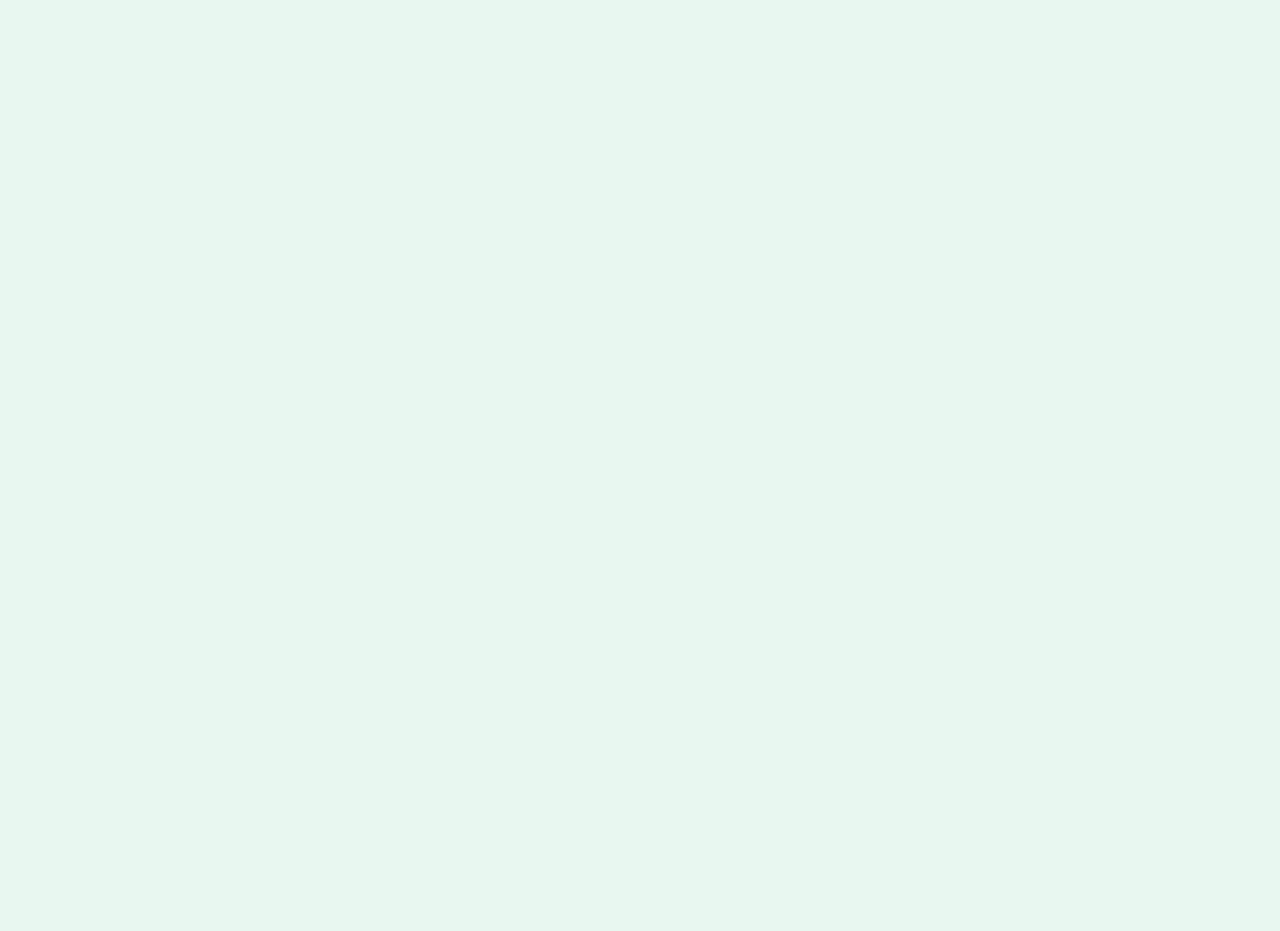
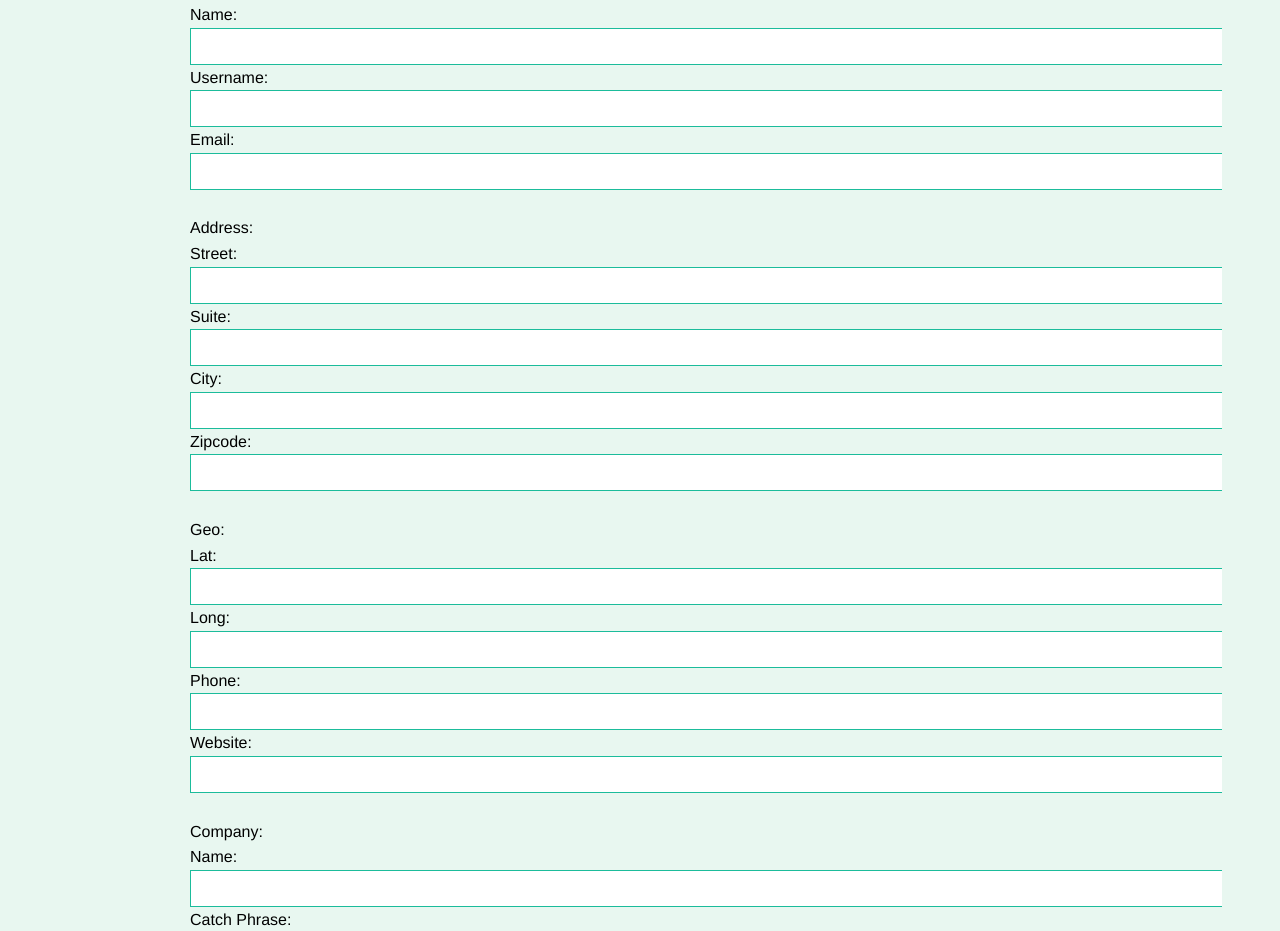
Before and after one commit to thaisviana/ExemploVuejs, a Vue app: page /form in a window 1280 px wide. Shown: the part 100-1031 px from the top of the page. Before the commit the page ends 800 px from the top, so only its background shows below. Built offline with nearby package versions, Linux system fonts and the light colour scheme.

Commit message:
obrigada cristian e mayara

```diff
--- a/src/components/AddUser.vue
+++ b/src/components/AddUser.vue
@@ -2,6 +2,72 @@
     <div>
 
   <h1>ADD USER</h1>
+  <form @submit.prevent="onSubmit">
+      <label for="name">Name:</label>
+      <br />
+      <input type="text" id="name" name="name" v-model="user_add.name" />
+      <br />
+      <label for="username">Username:</label>
+      <br />
+      <input type="text" id="username" name="username" v-model="user_add.username" />
+      <br />
+      <label for="email">Email:</label>
+      <br />
+      <input type="email" id="email" name="email" v-model="user_add.email" />
+      <br />
+      <br />
+      <div class="divisionForm">Address:</div>
+      <label for="street">Street:</label>
+      <br />
+      <input type="text" id="street" name="street" v-model="user_add.address.street" />
+      <br />
+      <label for="suite">Suite:</label>
+      <br />
+      <input type="text" id="suite" name="suite" v-model="user_add.address.suite" />
+      <br />
+      <label for="city">City:</label>
+      <br />
+      <input type="text" id="city" name="city" v-model="user_add.address.city" />
+      <br />
+      <label for="zipcode">Zipcode:</label>
+      <br />
+      <input type="text" id="zipcode" name="zipcode" v-model="user_add.address.zipcode" />
+      <br />
+      <br />
+      <div class="divisionForm">Geo:</div>
+      <label for="lat">Lat:</label>
+      <br />
+      <input type="text" id="lat" name="lat" v-model="user_add.address.geo.lat" />
+      <br />
+      <label for="long">Long:</label>
+      <br />
+      <input type="text" id="long" name="long" v-model="user_add.address.geo.lng" />
+      <br />
+      <label for="phone">Phone:</label>
+      <br />
+      <input type="text" id="phone" name="phone" v-model="user_add.phone" />
+      <br />
+      <label for="website">Website:</label>
+      <br />
+      <input type="text" id="website" name="website" v-model="user_add.website" />
+      <br />
+      <br />
+      <div class="divisionForm">Company:</div>
+      <label for="companyName">Name:</label>
+      <br />
+      <input type="text" id="companyName" name="companyName" v-model="user_add.company.name" />
+      <br />
+      <label for="catchPhrase">Catch Phrase:</label>
+      <br />
+      <input type="text" id="catchPhrase" name="catchPhrase" v-model="user_add.company.catchPhrase" />
+      <br />
+      <label for="companyBs">BS:</label>
+      <br />
+      <input type="text" id="companyBs" name="companyBs" v-model="user_add.company.bs" />
+      <br />
+      <br />
+      <button type="submit">Submit</button>
+    </form>
 
   </div>
 </template>
@@ -39,17 +105,25 @@ export default {
   methods: {
     ...mapActions(["addUser"]),
     onSubmit() {
-      this.addTodo(this.user_add);
+      console.log(this.user_add)
+      this.addUser(this.user_add);
     }
   }
 };
 </script>
 
 <style scoped>
+label, button, input {
+    margin-left: 100px;
+}
+
+.divisionForm {
+   margin-left: 100px;
+}
 form {
   display: block;
 }
-input[type="text"],input[type="textarea"] {
+input[type="text"],input[type="email"],input[type="textarea"] {
   width: 100%;
   flex: 10;
   padding: 10px;
```
